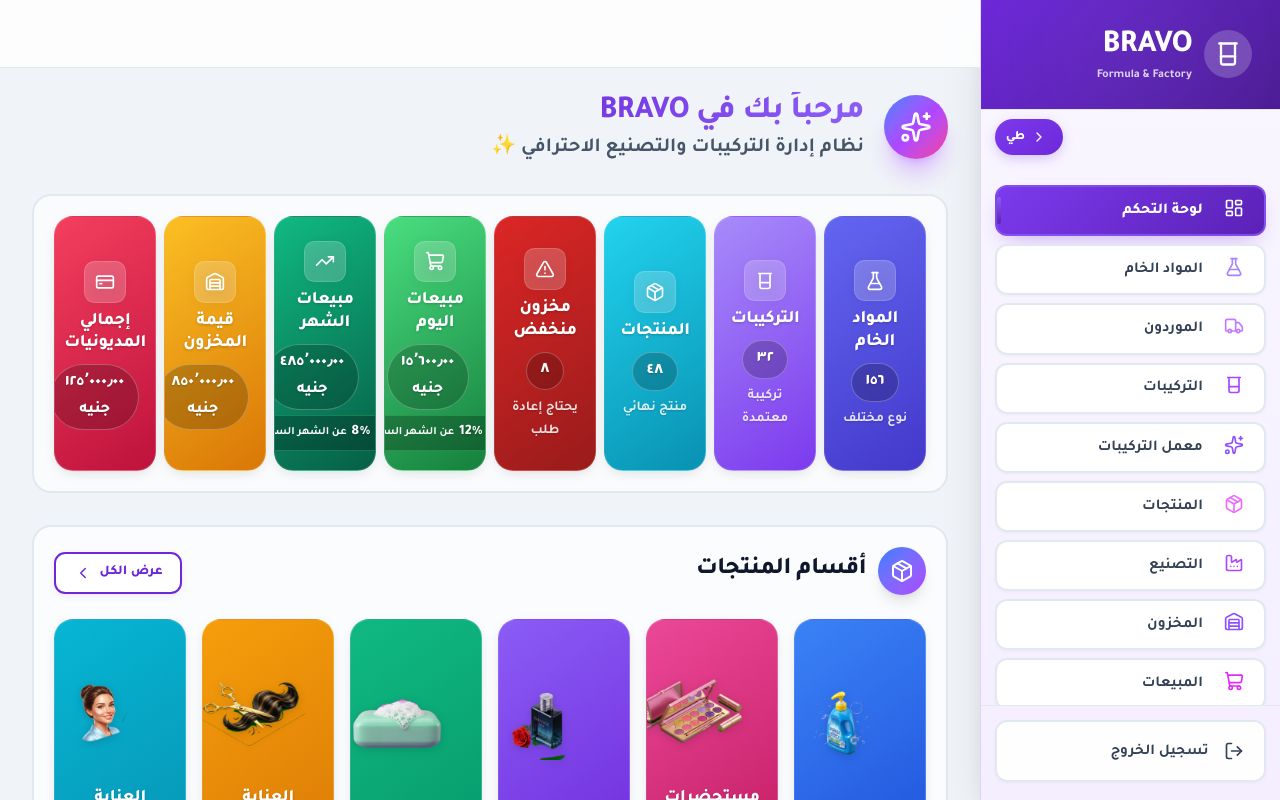
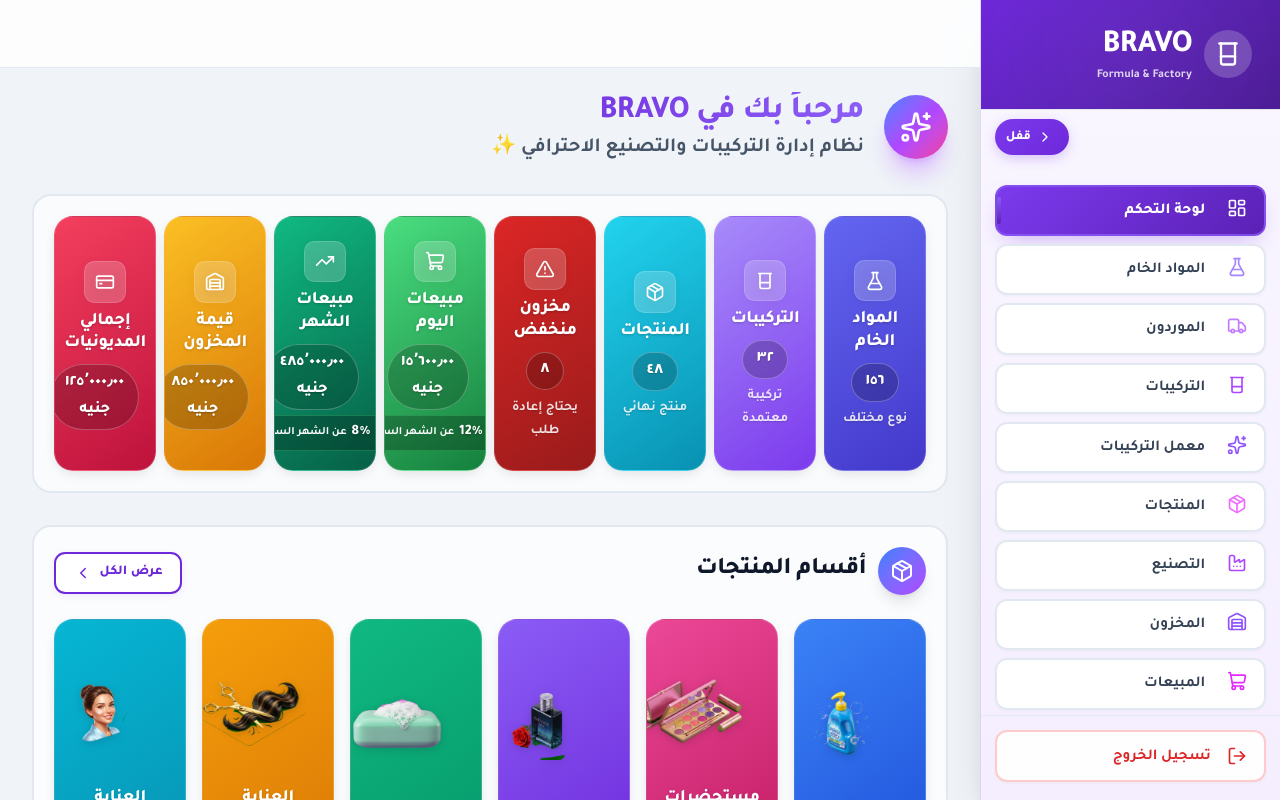
Before and after one commit to fantazia1110-design/BRAVO-new-sestym-, a Next.js app: page / in a window 1280 px wide. Shown: the top 800 px of the page. Built offline with nearby package versions, Linux system fonts and the light colour scheme.

Commit message:
fix: sidebar nav hover with !important override, red logout button hover, collapse button says قفل/فتح, purple scrollbar
Co-authored-by: arena-agent <297053741+arena-agent@users.noreply.github.com>

```diff
--- a/src/app/globals.css
+++ b/src/app/globals.css
@@ -707,7 +707,9 @@ a:hover {
 }
 
 .nav-item:hover .nav-item-icon {
-  transform: scale(1.15);
+  transform: scale(1.15) rotate(5deg) !important;
+  color: #ffffff !important;
+  filter: drop-shadow(0 2px 4px rgba(0,0,0,0.2)) !important;
 }
 
 /* ===== المحتوى الرئيسي ===== */
@@ -1761,6 +1763,25 @@ a:hover {
 /* تكبير مساحة النقر وإبعاد الأيقونة عن النص قليلاً */
 .nav-item {
   line-height: 1.4;
+}
+
+/* تأثير الوقوف — أوضح بـ !important */
+.nav-item:hover {
+  color: #ffffff !important;
+  background: #6d28d9 !important;
+  border-color: #6d28d9 !important;
+  box-shadow: 0 6px 20px -4px rgba(109,40,217,0.35) !important;
+  transform: translateX(-3px) scale(1.02) !important;
+}
+
+.nav-item:hover span,
+.nav-item:hover .nav-item-icon {
+  color: #ffffff !important;
+}
+
+.nav-item:hover .nav-item-icon {
+  transform: scale(1.15) rotate(5deg) !important;
+  filter: drop-shadow(0 2px 4px rgba(0,0,0,0.2)) !important;
 }
 
 /* الشريط البنفسجي الصغير على يمين العنصر النشط */
--- a/src/components/ui/Sidebar.tsx
+++ b/src/components/ui/Sidebar.tsx
@@ -126,7 +126,7 @@ export default function Sidebar() {
             onMouseLeave={(e) => { e.currentTarget.style.transform = 'scale(1)'; e.currentTarget.style.boxShadow = '0 4px 14px -2px rgba(109,40,217,0.3)'; }}
           >
             {collapsed ? <ChevronLeft size={16} /> : <ChevronRight size={16} />}
-            {!collapsed && <span>طي</span>}
+            {!collapsed && <span>قفل</span>}
           </button>
         </div>
 
@@ -142,15 +142,15 @@ export default function Sidebar() {
                 onClick={() => setIsOpen(false)}
                 style={{
                   justifyContent: collapsed ? 'center' : 'flex-start',
-                  padding: collapsed ? '0.9rem' : '1.15rem 1.25rem',
+                  padding: collapsed ? '0.9rem' : '0.85rem 1.1rem',
                   gap: collapsed ? '0' : '1rem',
                 }}
                 title={collapsed ? item.label : undefined}
               >
-                <span className={`nav-item-icon ${active ? 'text-[var(--primary)]' : item.color}`} style={{ margin: collapsed ? '0' : undefined }}>
+                <span className={`nav-item-icon ${active ? 'text-[var(--primary)]' : item.color}`} style={{ margin: collapsed ? '0' : undefined, transition: 'all 0.25s ease' }}>
                   {item.icon}
                 </span>
-                {!collapsed && <span>{item.label}</span>}
+                {!collapsed && <span style={{ transition: 'color 0.25s ease' }}>{item.label}</span>}
               </Link>
             );
           })}
@@ -159,16 +159,21 @@ export default function Sidebar() {
         {/* تسجيل الخروج */}
         <div className="sidebar-footer" style={{ justifyContent: collapsed ? 'center' : 'flex-start' }}>
           <button
-            className="nav-item w-full text-red-500 hover:bg-red-50 rounded-lg"
+            className="nav-item w-full rounded-lg"
             style={{
               justifyContent: collapsed ? 'center' : 'flex-start',
-              padding: collapsed ? '0.9rem' : '1.15rem 1.25rem',
+              padding: collapsed ? '0.9rem' : '0.85rem 1.1rem',
               gap: collapsed ? '0' : '1rem',
+              color: '#dc2626',
+              border: '2px solid #fecaca',
+              background: 'rgba(255,255,255,0.95)',
+              transition: 'all 0.25s ease',
             }}
-            title={collapsed ? 'تسجيل الخروج' : undefined}
+            onMouseEnter={(e) => { e.currentTarget.style.background = '#dc2626'; e.currentTarget.style.color = '#fff'; e.currentTarget.style.borderColor = '#dc2626'; e.currentTarget.style.transform = 'translateX(-3px) scale(1.02)'; e.currentTarget.style.boxShadow = '0 6px 20px -4px rgba(220,38,38,0.35)'; }}
+            onMouseLeave={(e) => { e.currentTarget.style.background = 'rgba(255,255,255,0.95)'; e.currentTarget.style.color = '#dc2626'; e.currentTarget.style.borderColor = '#fecaca'; e.currentTarget.style.transform = 'translateX(0) scale(1)'; e.currentTarget.style.boxShadow = '0 1px 3px rgba(0,0,0,0.04)'; }}
           >
-            <LogOut size={20} />
-            {!collapsed && <span className="font-bold">تسجيل الخروج</span>}
+            <LogOut size={20} style={{ transition: 'all 0.25s ease' }} />
+            {!collapsed && <span className="font-bold" style={{ transition: 'color 0.25s ease' }}>تسجيل الخروج</span>}
           </button>
         </div>
       </aside>
```
